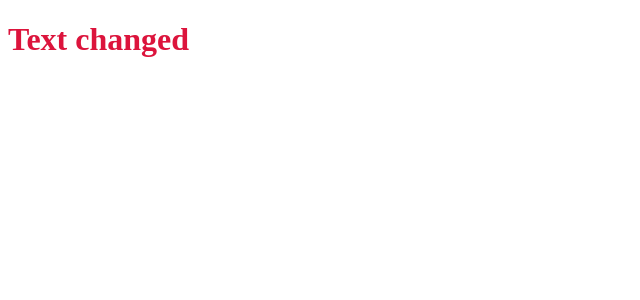
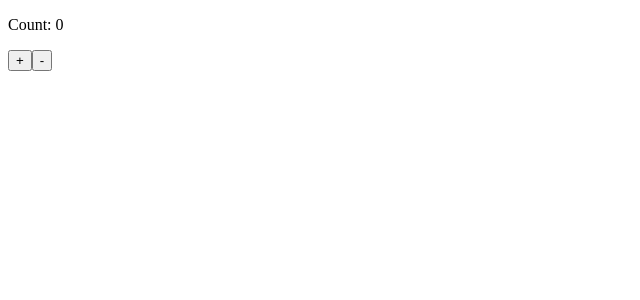
Before and after one commit to gstv57/vue-repo-learning, a Vue app: page / in a window 1280 px wide. Shown: the top 300 px of the page, without its empty margins (0-640 px from the left). Built offline with nearby package versions, Linux system fonts and the light colour scheme.

Commit message:
template ref pt3

```diff
--- a/src/App.vue
+++ b/src/App.vue
@@ -1,7 +1,7 @@
 <script setup>
-import FunctionRef from './components/FunctionRef.vue'
+import RefComponent from './components/RefComponent.vue'
 </script>
 
 <template>
-  <FunctionRef />
+  <RefComponent />
 </template>
--- /dev/null
+++ b/src/components/MyComponent.vue
@@ -0,0 +1,15 @@
+<script setup>
+import { ref } from 'vue'
+const count = ref(0)
+const increment = () => count.value++
+const decrement = () => count.value--
+
+defineExpose({ count, increment, decrement })
+</script>
+<template>
+  <div>
+    <p>Count: {{ count }}</p>
+    <button @click="increment">+</button>
+    <button @click="decrement">-</button>
+  </div>
+</template>
--- /dev/null
+++ b/src/components/RefComponent.vue
@@ -0,0 +1,13 @@
+<script setup>
+import MyComponent from './MyComponent.vue'
+import { onMounted, ref } from 'vue'
+const myRef = ref(null)
+
+onMounted(() => {
+  console.log(myRef.value)
+})
+</script>
+
+<template>
+  <MyComponent ref="myRef" />
+</template>
```
